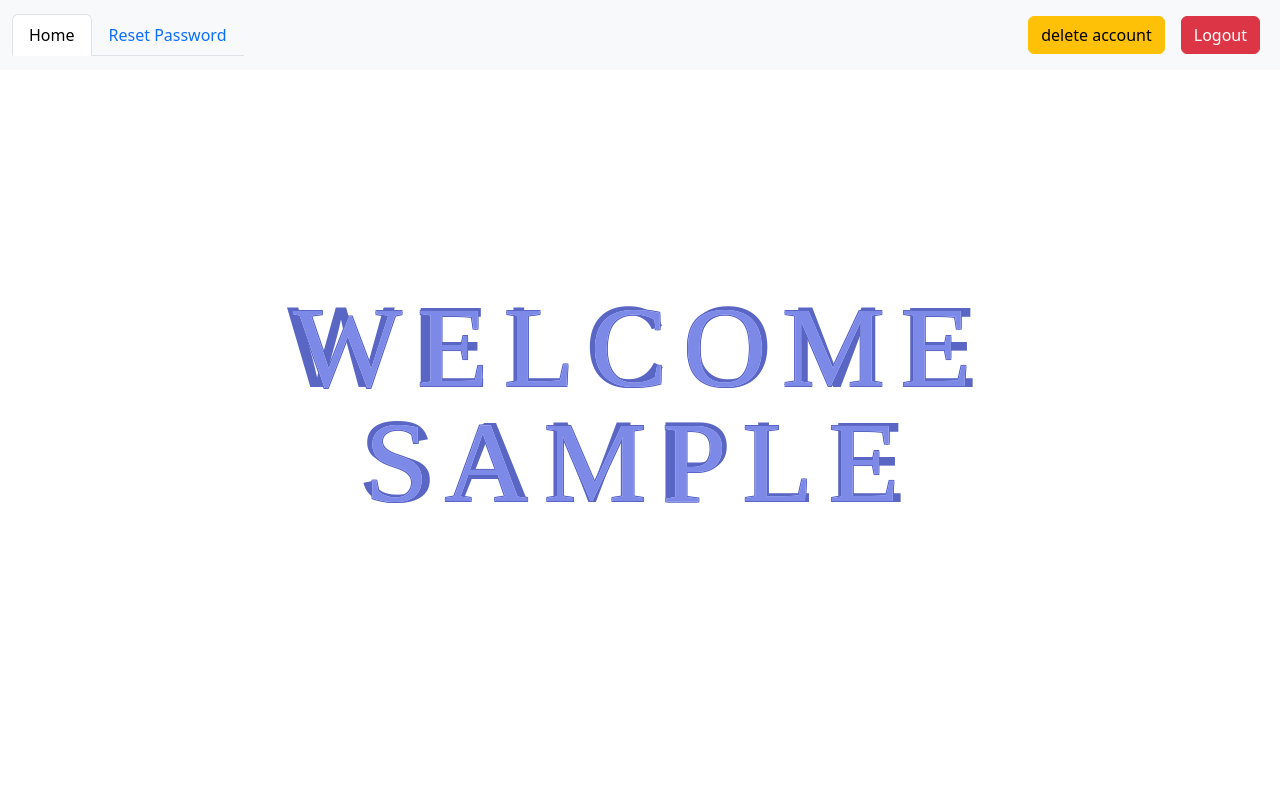
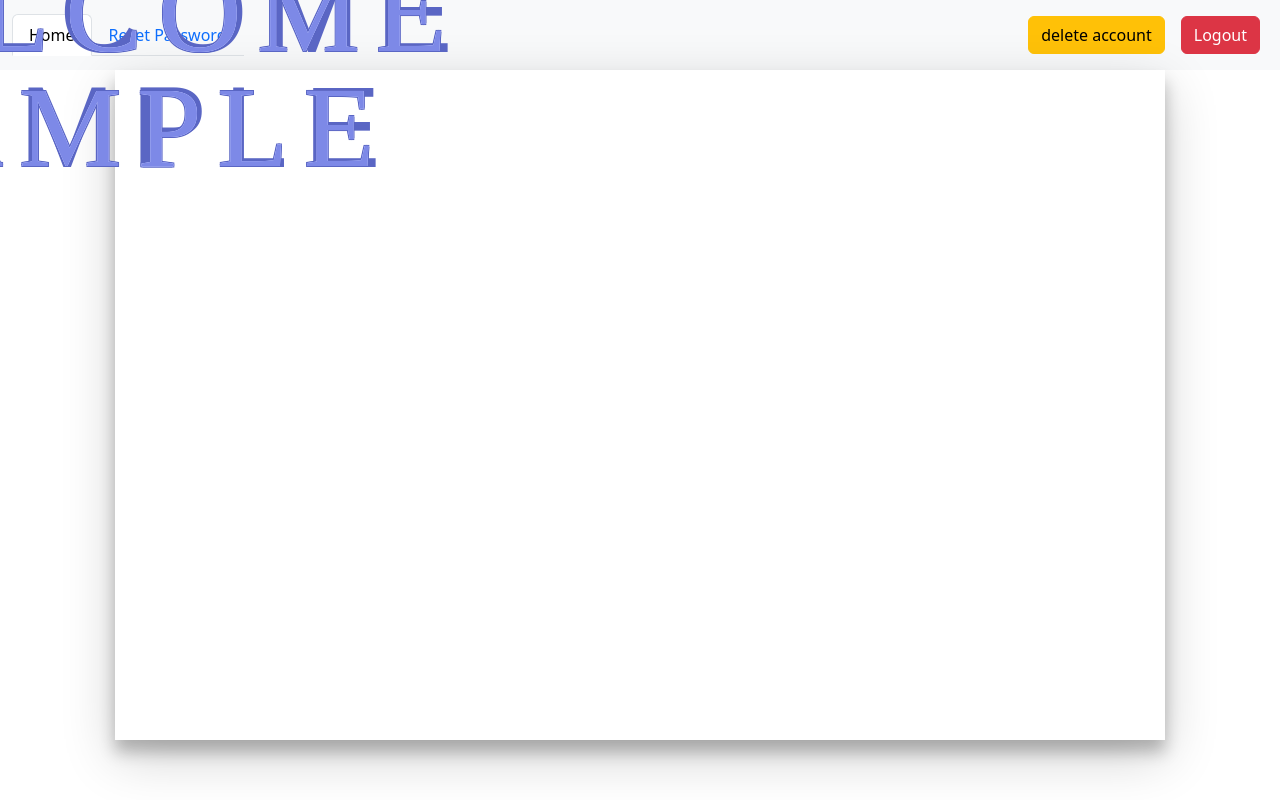
Before and after one commit to nuttamong/firebaseAuth, a Django app: template auth_project/templates/home.html in a window 1280 px wide. Run offline with Django 5.2, Linux system fonts and the light colour scheme; the template is opened without the code that fills it: most values are stand-ins (such as "Sample title", 1, 10 or a date in 2020); some web fonts are replaced.

Commit message:
complete

```diff
--- a/auth_project/auth_project/static/css/main.css
+++ b/auth_project/auth_project/static/css/main.css
@@ -168,8 +168,7 @@ color: #b3b3b3;
 	max-width:1050px;
 	min-height:670px;
 	position: relative;
-	display: flex;
-	justify-content: center;
+	box-shadow:0 12px 15px 0 rgba(0,0,0,.24),0 17px 50px 0 rgba(0,0,0,.19);
 }
 
 .welcome h1 {
@@ -180,8 +179,8 @@ color: #b3b3b3;
 	font-weight: normal;
 	line-height: 1;
 	margin: 0;
-	top: 50%;
-	left: 50%;
+	/* top: 50%;
+	left: 50%; */
 	transform: translate(-50%, -50%);
 	position: absolute;
 	color: #a2adff;
```
